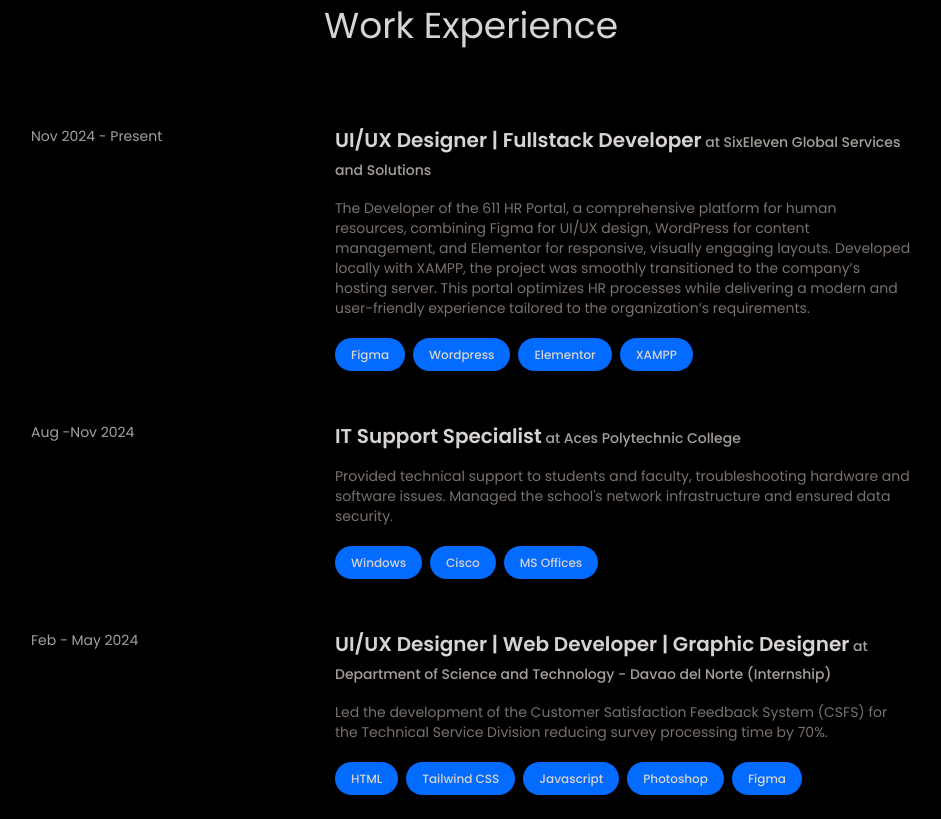
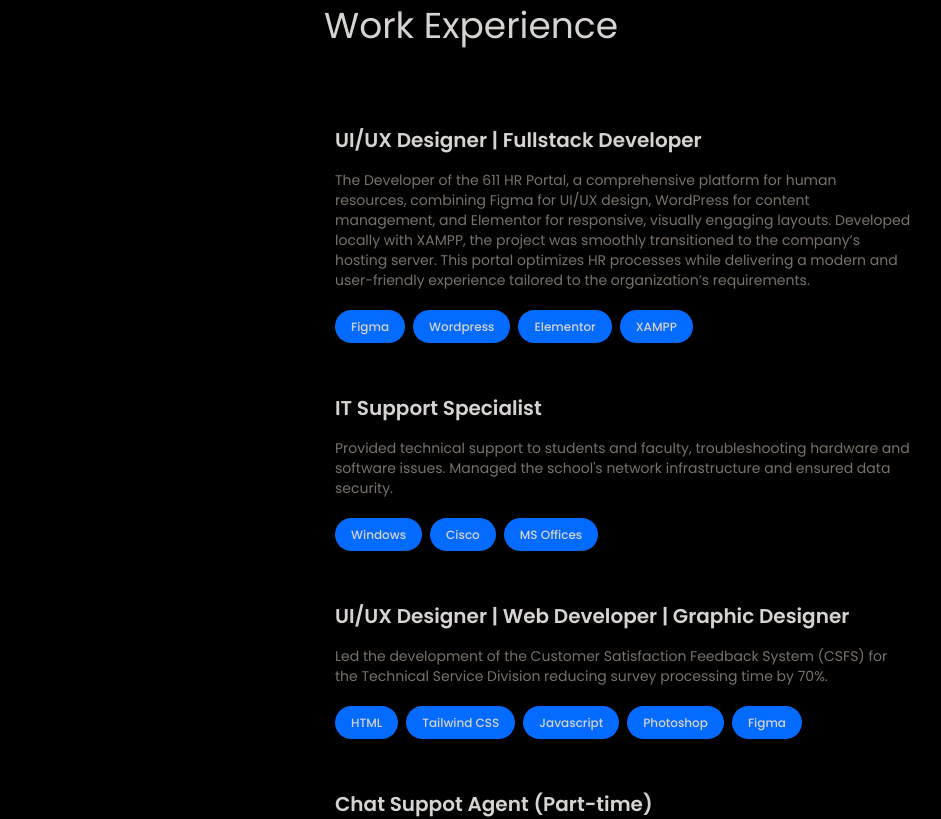
Before and after one commit to duotrods/rod-duot, a React (Vite) app: page / in a window 1280 px wide. Shown: the part 880-1699 px from the top of the page, without its empty margins (169-1110 px from the left). Built offline with nearby package versions, Linux system fonts and the light colour scheme.

Commit message:
temporary

```diff
--- a/src/components/Work.jsx
+++ b/src/components/Work.jsx
@@ -18,7 +18,7 @@
                       transition={{ duration: 1}}
                       className="w-full lg:w-1/4">
                         <p className="mb-2 text-sm text-stone-400">
-                            {experience.year}
+
                         </p>
                     </motion.div>
 
@@ -29,7 +29,7 @@
                       className="w-full max-w-xl lg:w-3/4 mb-6">
                         <h3 className="mb-2 text-xl font-semibold ">
                             {experience.role}
-                            <span className="text-sm font-medium text-stone-400"> at {experience.company}</span>
+                            <span className="text-sm font-medium text-stone-400"></span>
                         </h3>
                         <p className="mt-4 mb-6  text-sm text-stone-500">{experience.description}</p>
 
```
